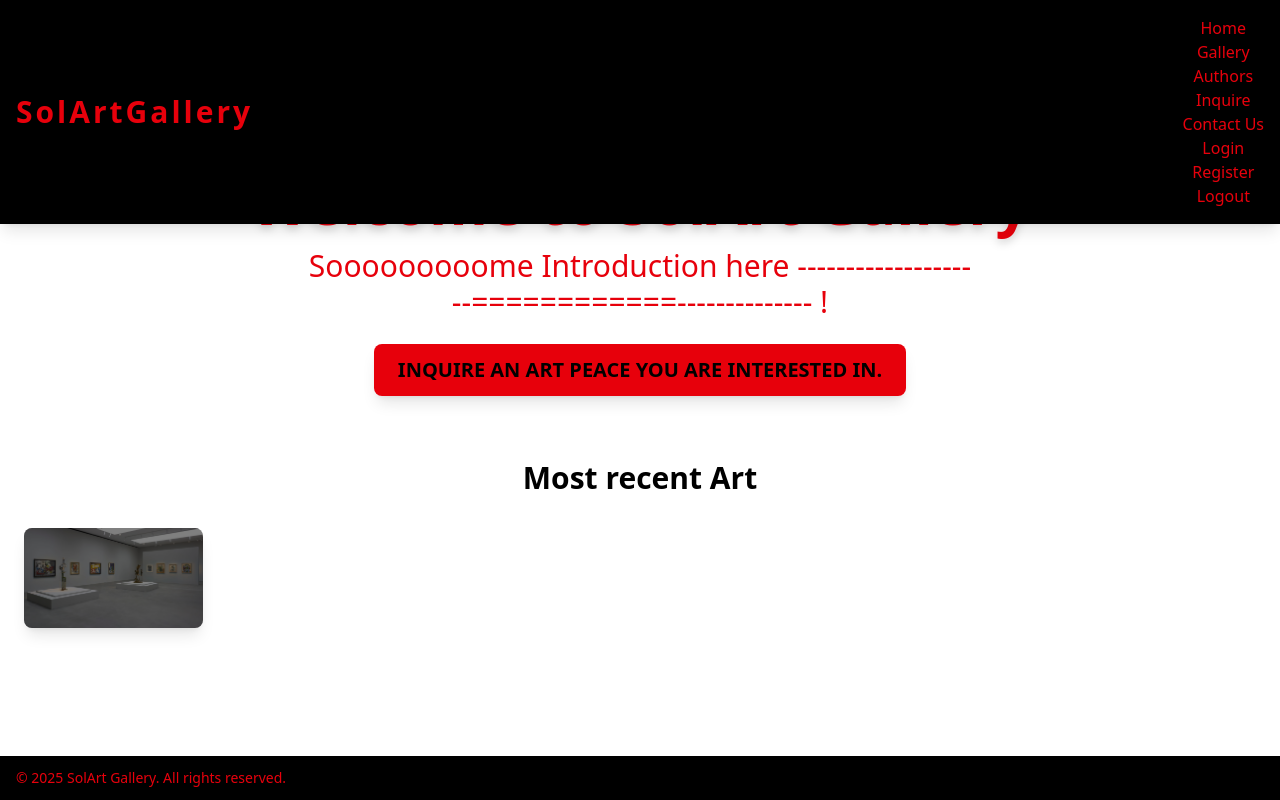
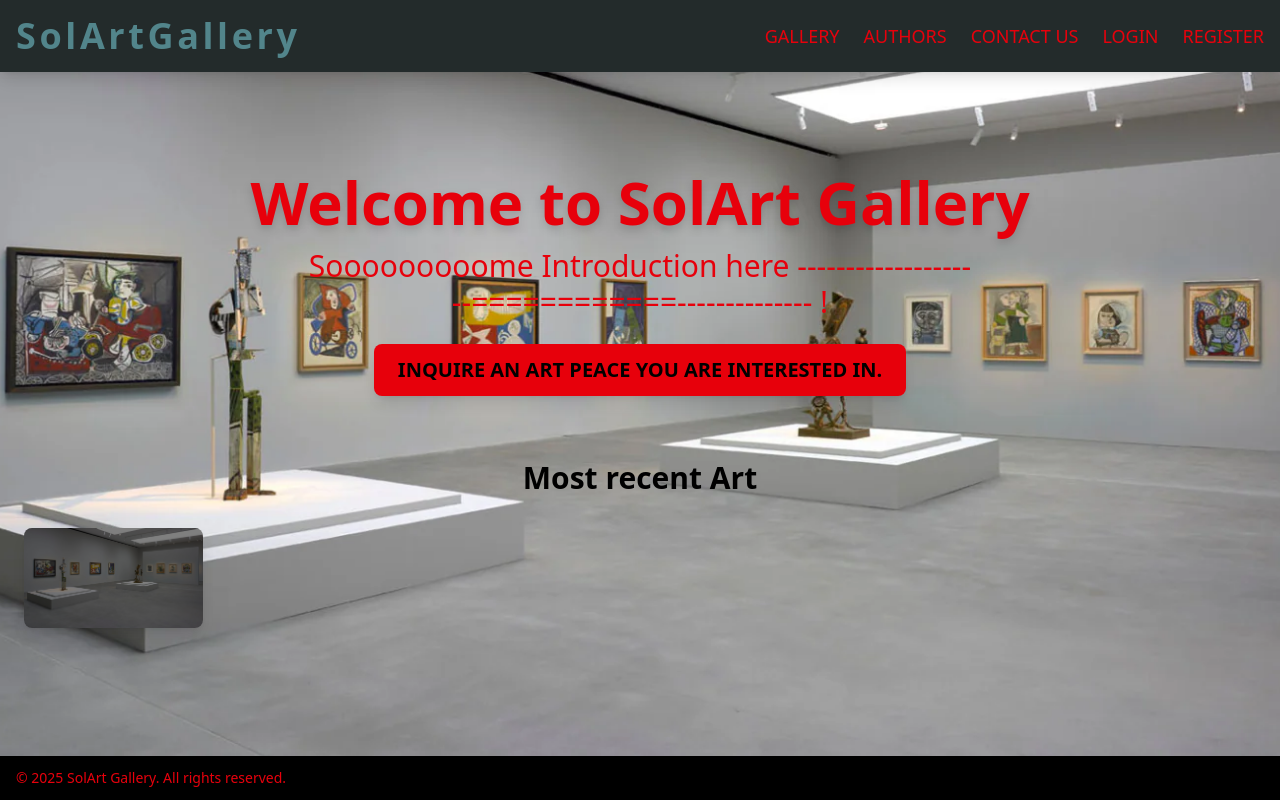
Before and after one commit to Solenkoff/SolArtGallery, a React (Vite) app in the folder client/: page / in a window 1280 px wide. Built offline with nearby package versions, Linux system fonts and the light colour scheme.

Commit message:
Add navigation functionality in header

```diff
--- a/client/index.html
+++ b/client/index.html
@@ -4,9 +4,11 @@
     <meta charset="UTF-8" />
     <link rel="icon" type="image/svg+xml" href="/vite.svg" />
     <meta name="viewport" content="width=device-width, initial-scale=1.0" />
+    <link rel="stylesheet" href="/styles/style.css" />
+
     <title>SolArt Gallery</title>
   </head>
-  <body>
+  <body class="gallery-image">
     <div id="root"></div>
     <script type="module" src="/src/main.jsx"></script>
   </body>
--- a/client/public/styles/style.css
+++ b/client/public/styles/style.css
@@ -1,4 +1,4 @@
-.costum-bg {
+.gallery-image {
   z-index: 100;
   background-image: url('../images/gallery_01.png');
   background-size: cover;
--- a/client/src/components/header/Header.jsx
+++ b/client/src/components/header/Header.jsx
@@ -1,27 +1,84 @@
+import { NavLink } from "react-router-dom";
+import { useContext, useState } from "react";
+import context from "../../context/context";
+import { Menu, X } from "lucide-react";
+import { motion } from "framer-motion";
+
+const navigation = [
+    { value: 'Gallery', href: '/gallery', auth: false },
+    { value: 'Authors', href: '/authors', auth: false },
+    { value: 'Inquire', href: '/inquire', auth: 'user' },
+    { value: 'Contact Us', href: '/contact', auth: false },
+    { value: 'Login', href: '/users/login', auth: 'guest' },
+    { value: 'Register', href: '/users/register', auth: 'guest' },
+    { value: 'Logout', href: '/users/logout', auth: 'user' },
+]
+
 export default function Header() {
+    const [isOpen, setIsOpen] = useState(false);
+    const { userSession } = useContext(context);
+
+    function isActive({ isActive }) {
+        return { color: isActive && "rgb(82, 133, 139)" }
+
+    }
+    function renderNav(nav) {
+        if (userSession && nav.auth != 'guest') {
+            return <NavLink style={isActive}
+                onClick={setIsOpen.bind(null, false)}
+                key={nav.value}
+                to={nav.href}
+                className="text-lg uppercase transition duration-300 hover:text-red-400"
+            >
+                {nav.value}
+            </NavLink >
+
+        } else if (!userSession && nav.auth != 'user') {
+            return <NavLink
+                style={isActive}
+                onClick={setIsOpen.bind(null, false)}
+                key={nav.value}
+                to={nav.href}
+                className="text-lg uppercase transition duration-300 hover:text-red-400"
+            >
+                {nav.value}
+            </NavLink>
+        }
+    }
 
     return (
-        <header className="bg-black text-red-600 shadow-lg fixed w-full z-50">
+        <header className="bg-[#232b2b] text-red-600 shadow-lg fixed w-full z-50">
             <div className="container mx-auto flex justify-between items-center p-4">
                 {/* Logo */}
-                <h1 className="text-3xl font-black tracking-widest gothic">SolArtGallery</h1>
+                <h1 className="text-4xl font-black tracking-widest gothic">
+                    <NavLink
+                        style={isActive}
+                        onClick={setIsOpen.bind(null, false)} to="/" >SolArtGallery
+                    </NavLink>
+                </h1>
 
                 {/* Desktop Nav */}
                 <nav className="hidden md:flex gap-6">
-                    <ul>
-                        <li><a href="">Home</a></li>
-                        <li><a href="">Gallery</a></li>
-                        <li><a href="">Authors</a></li>
-                        <li><a href="">Inquire</a></li>
-                        <li><a href="">Contact Us</a></li>
-                        <li><a href="">Login</a></li>
-                        <li><a href="">Register</a></li>
-                        <li><a href="">Logout</a></li>
-                    </ul>
+                    {navigation.map(renderNav)}
                 </nav>
 
+                {/* Mobile Menu Button */}
+                <button className="md:hidden" onClick={setIsOpen.bind(null, !isOpen)}>
+                    {isOpen ? <X size={28} /> : <Menu size={28} />}
+                </button>
             </div>
 
+            {/* Mobile Nav */}
+            {isOpen && (
+                <motion.div
+                    initial={{ opacity: 0, y: -10 }}
+                    animate={{ opacity: 1, y: 0 }}
+                    exit={{ opacity: 0, y: -10 }}
+                    className="md:hidden bg-black text-red-600 flex flex-col gap-4 p-4 shadow-lg"
+                >
+                    {navigation.map(renderNav)}
+                </motion.div>
+            )}
         </header>
     );
 }
```
